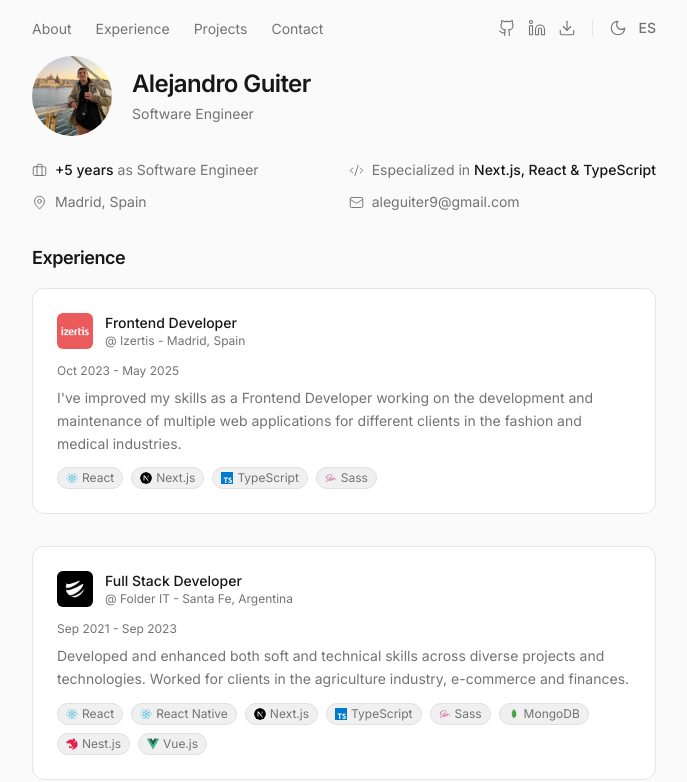
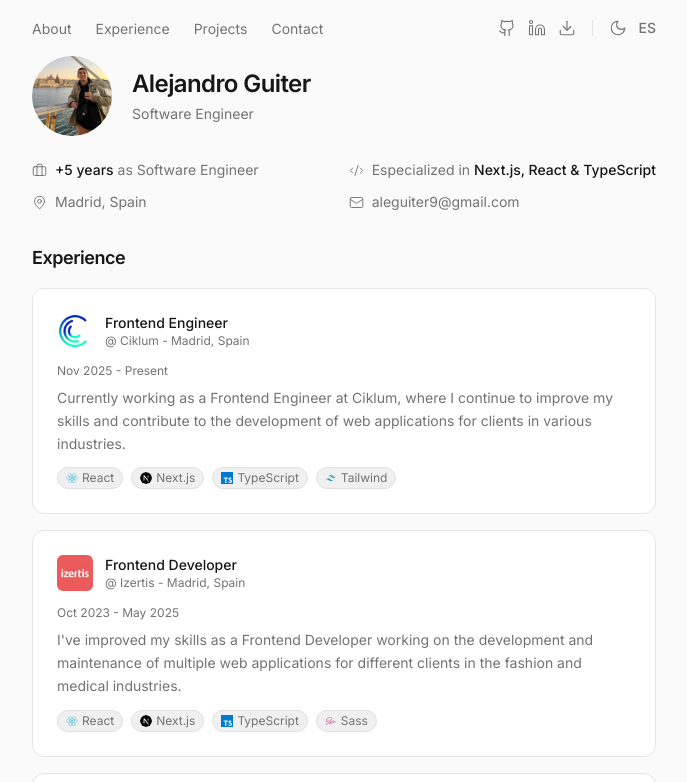
Before and after one commit to aleguiter09/portfolio, a Next.js app: page /en in a window 1280 px wide. Shown: the top 782 px of the page, without its empty margins (296-983 px from the left). Built offline with nearby package versions, Linux system fonts and the light colour scheme.

Commit message:
Ciklum experience

```diff
--- a/messages/en.json
+++ b/messages/en.json
@@ -17,6 +17,11 @@
   },
   "Experience": {
     "experience": "Experience",
+    "ciklum": {
+      "date": "Nov 2025 - Present",
+      "country": "Madrid, Spain",
+      "description": "Currently working as a Frontend Engineer at Ciklum, where I continue to improve my skills and contribute to the development of web applications for clients in various industries."
+    },
     "izertis": {
       "date": "Oct 2023 - May 2025",
       "country": "Madrid, Spain",
--- a/messages/es.json
+++ b/messages/es.json
@@ -17,6 +17,11 @@
   },
   "Experience": {
     "experience": "Experiencia",
+    "ciklum": {
+      "date": "Nov 2025 - Actualidad",
+      "country": "Madrid, España",
+      "description": "Actualmente trabajo como Desarrollador Frontend en Ciklum, donde continúo mejorando mis habilidades y contribuyendo al desarrollo de aplicaciones web para clientes en diversas industrias."
+    },
     "izertis": {
       "date": "Oct 2023 - May 2025",
       "country": "Madrid, España",
--- a/src/app/components/Experience/Experience.tsx
+++ b/src/app/components/Experience/Experience.tsx
@@ -12,7 +12,7 @@ export default function Experience() {
         {t("experience")}
       </h2>
 
-      <div className="flex flex-col gap-8">
+      <div className="flex flex-col gap-4">
         {experiences.map((experience) => (
           <div
             key={experience.id}
--- a/src/app/components/Projects/Projects.tsx
+++ b/src/app/components/Projects/Projects.tsx
@@ -7,7 +7,7 @@ export default function Projects() {
 
   return (
     <section id="projects" className="pb-8 scroll-mt-14">
-      <h2 className="mb-8 text-lg font-semibold tracking-tight">
+      <h2 className="mb-4 text-lg font-semibold tracking-tight">
         {t("projects")}
       </h2>
       <div className="flex flex-col gap-8">
--- a/src/constants/experience.ts
+++ b/src/constants/experience.ts
@@ -1,4 +1,15 @@
 export const experiences = [
+  {
+    id: 5,
+    src: "/images/ciklum.jpg",
+    alt: "ciklum-logo",
+    position: "Frontend Engineer",
+    company: "Ciklum",
+    date: "ciklum.date",
+    country: "ciklum.country",
+    description: "ciklum.description",
+    stack: ["react", "next", "ts", "tailwind"],
+  },
   {
     id: 1,
     src: "/images/izertis.jpg",
```
Also changed, not shown: public/images/ciklum.jpg (added).
